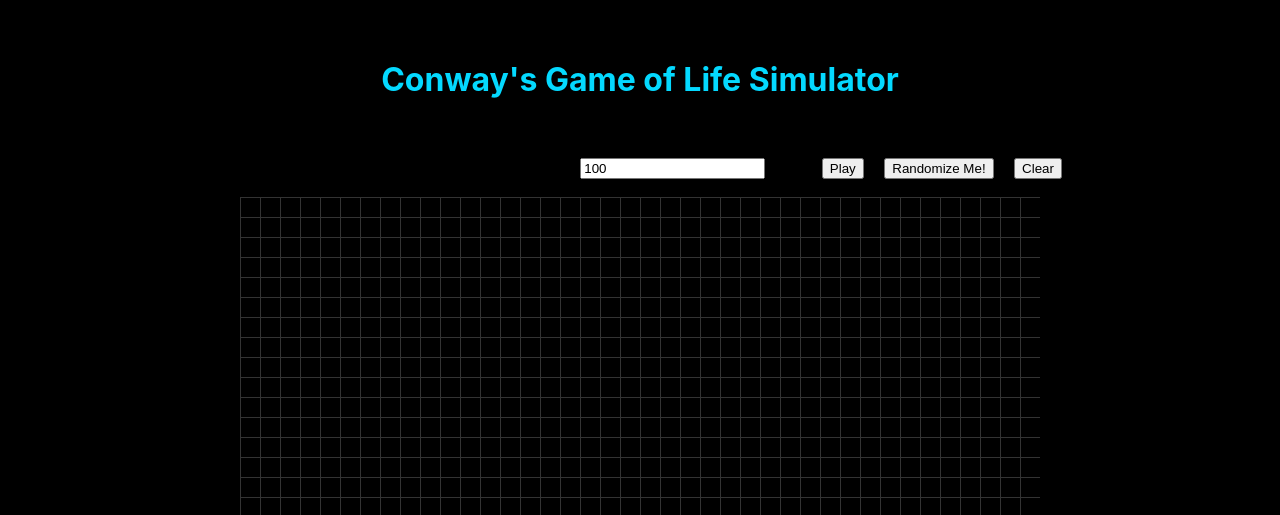
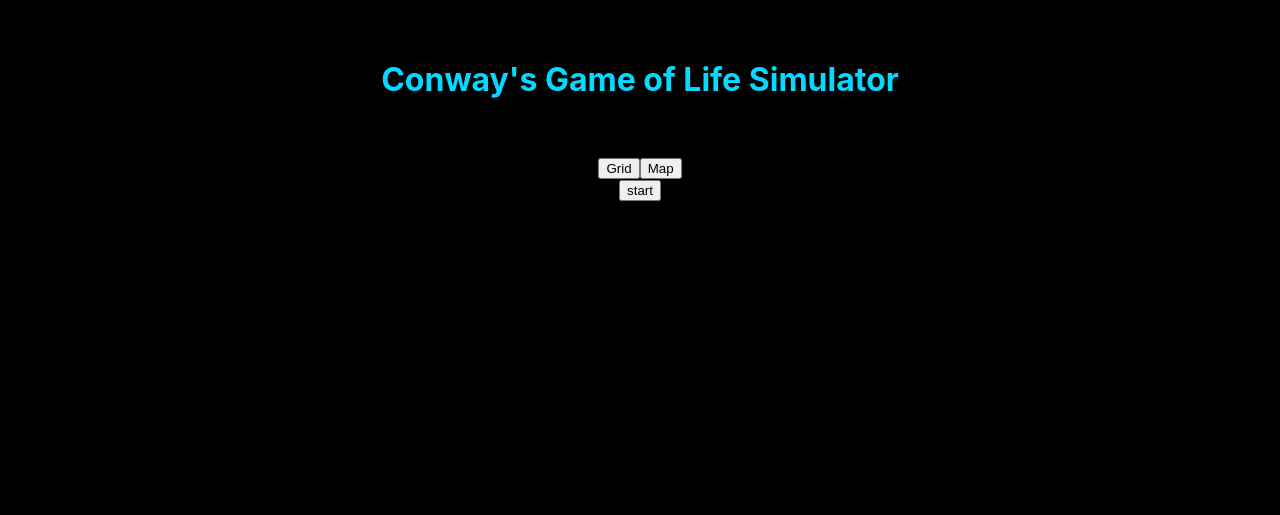
Before and after one commit to simonesquad/conway-simulator, a React (Create React App) app in the folder lets-play/: page /map in a window 1280 px wide. Shown: the top 515 px of the page. Built offline with nearby package versions, Linux system fonts and the light colour scheme.

Commit message:
routing added to the app

```diff
--- a/lets-play/src/App.js
+++ b/lets-play/src/App.js
@@ -1,41 +1,30 @@
 import './App.css';
 import Grid from './Grid';
+import Map from './Map';
+import { BrowserRouter as Router, Route, Switch, Link } from 'react-router-dom';
 
 function App() {
   return (
+    <Router>
     <div className="App">
       <header className="header">
         <h1>Conway's Game of Life Simulator</h1>
       </header>
-      <Grid />
+      <div className="body">
+      <Link to='/grid'>
+        <button className="button">Grid</button>
+      </Link>
+      <Link to='/map'>
+        <button className="button">Map</button>
+      </Link>
+      </div>
+    <Switch>
+    <Route exact path='/grid' component={Grid} />
+    <Route exact path='/map' component={Map} />
+    </Switch>
     </div>
+    </Router>
   );
 }
 
 export default App;
-
-
-
-
-
-
-
-////SIMONE'S PSEUDOCODE////
-
-//using React.js and HOOKS in place of state management//
-
-//1. Setting the grid in a useState hook
-//2. 'for' loop for the number of rows
-//3. push num of columns to empty array rows
-//4. using the map function to map over rows and columns in the grid simultaneously
-//5. using the indicies of row/column as the unique key
-//6. **optional** adds library immer for produce() function
-//7. create a newGrid somehow ...
-//8. create slice of state for game running etc.
-//9. run the game using the useCallback hook
-//10. two separate for loops within the useCallback hook
-//11. create an array of operations for each binary combination to use in forEach logic that computes new indices
-//12. next if statement covers the rules determining if the cell is alive, or dead, or transforming to either state
-//13. the if condition comes into play after you determine the number of neighbors of each cell in total
-//14. function to reset the state that replicates the setting state logic and you can use this as a clearing function
-//15. can add a randomizing function that resets the entire game to another starting state
--- a/lets-play/src/Grid.js
+++ b/lets-play/src/Grid.js
@@ -1,6 +1,7 @@
 import React from 'react';
 import './Grid.css';
-import ParticlesBg from 'particles-bg'
+import ParticlesBg from 'particles-bg';
+import { Link } from 'react-router-dom';
 
 const CELL_SIZE = 20;
 const WIDTH = 800;
@@ -204,6 +205,9 @@ class Grid extends React.Component {
 
                 <button className="button" onClick={this.handleRandom}>Randomize Me!</button>
                 <button className="button" onClick={this.handleClear}>Clear</button>
+                <Link to='/map'>
+                <button className="button">Map</button>
+                </Link>
             </div>
             <div className="Grid"
                 style={{ width: WIDTH, height: HEIGHT,
--- /dev/null
+++ b/lets-play/src/Map.js
@@ -0,0 +1,131 @@
+////SIMONE'S PSEUDOCODE////
+
+//using React.js and HOOKS in place of state management//
+
+//1. Setting the grid in a useState hook
+//2. 'for' loop for the number of rows
+//3. push num of columns to empty array rows
+//4. using the map function to map over rows and columns in the grid simultaneously
+//5. using the indicies of row/column as the unique key
+//6. **optional** adds library immer for produce() function
+//7. create a newGrid somehow ...
+//8. create slice of state for game running etc.
+//9. run the game using the useCallback hook
+//10. two separate for loops within the useCallback hook
+//11. create an array of operations for each binary combination to use in forEach logic that computes new indices
+//12. next if statement covers the rules determining if the cell is alive, or dead, or transforming to either state
+//13. the if condition comes into play after you determine the number of neighbors of each cell in total
+//14. function to reset the state that replicates the setting state logic and you can use this as a clearing function
+//15. can add a randomizing function that resets the entire game to another starting state
+
+
+import React, { useState, useCallback, useRef } from 'react';
+import produce from "immer";
+
+const numRows = 50;
+const numCols = 50;
+
+//the same possible neighbor combinations for each cell in the game
+const operations = [
+    [0, 1],
+    [0, -1],
+    [1, -1],
+    [-1, 1],
+    [1, 1],
+    [-1, -1],
+    [1, 0],
+    [-1, 0]
+];
+
+
+const Map = () => {
+    const [grid, setGrid] = useState(() => {
+        const rows = [];
+        for (let i = 0; i < numRows; i++) {
+            rows.push(Array.from(Array(numCols), () => 0));
+        }
+
+        return rows;
+    });
+
+    const [running, setRunning] = useState(false);
+
+    const runningRef = useRef();
+    runningRef.current = running
+
+    const runSimulation = useCallback(() => {
+        if (!runningRef.current) {
+            return;
+        }
+
+        setGrid(g => {
+            return produce(g, gridCopy => {
+                for (let i = 0; i < numRows; i++) {
+                    for (let k = 0; k < numCols; k++) {
+                        let neighbors = 0;
+                        operations.forEach(([x, y]) => {
+                            const newI = i + x;
+                            const newK = k + y;
+                            if (newI >= 0 && newI < numRows && newK >= 0 && newK < numCols) {
+                                neighbors += g[newI][newK];
+                            }
+                        });
+
+                        // this is where the cell is dying or coming back to life
+                        if (neighbors < 2 || neighbors > 3) {
+                            gridCopy[i][k] = 0;
+                        } else if (g[i][k] === 0 && neighbors === 3) {
+                            gridCopy[i][k] = 1;
+                        }
+                    }
+                }
+            });
+        });
+        setTimeout(runSimulation, 1000);
+    }, []);
+
+    return (
+        <>
+        <button
+            onClick={() => {
+                setRunning(!running);
+                if (!running) {
+                runningRef.current = true;
+                runSimulation();
+                }
+            }}
+        >
+            {running ? "stop" : "start"}
+        </button>
+        <div
+            style={{
+                display: 'grid',
+                gridTemplateColumns: `repeat(${numCols}, 20px)`
+            }}
+        >
+        {grid.map((rows, i) =>
+            rows.map((col, k) => (
+            <div
+                key={`${i}-${k}`}
+                onClick={() => {
+                    const newGrid = produce(grid, gridCopy => {
+                        gridCopy[i][k] = grid[i][k] ? 0 : 1;
+                    });
+                    setGrid(newGrid);
+                }}
+                    style={{
+                    width: 20,
+                    height: 20,
+                    backgroundColor: grid[i][k] ?
+            'pink' : undefined,
+                    border: 'solid 1px black'
+        }}
+        />
+        ))
+    )}
+    </div>
+    </>
+    );
+};
+
+export default Map;
--- a/package.json
+++ b/package.json
@@ -1,6 +1,8 @@
 {
   "dependencies": {
     "core-js": "^3.10.2",
-    "particles-bg": "^2.5.5"
+    "immer": "^9.0.1",
+    "particles-bg": "^2.5.5",
+    "react-router-dom": "^5.2.0"
   }
 }
```
Also changed, not shown: 1 other file (tests, documents, lock files or other folders).
